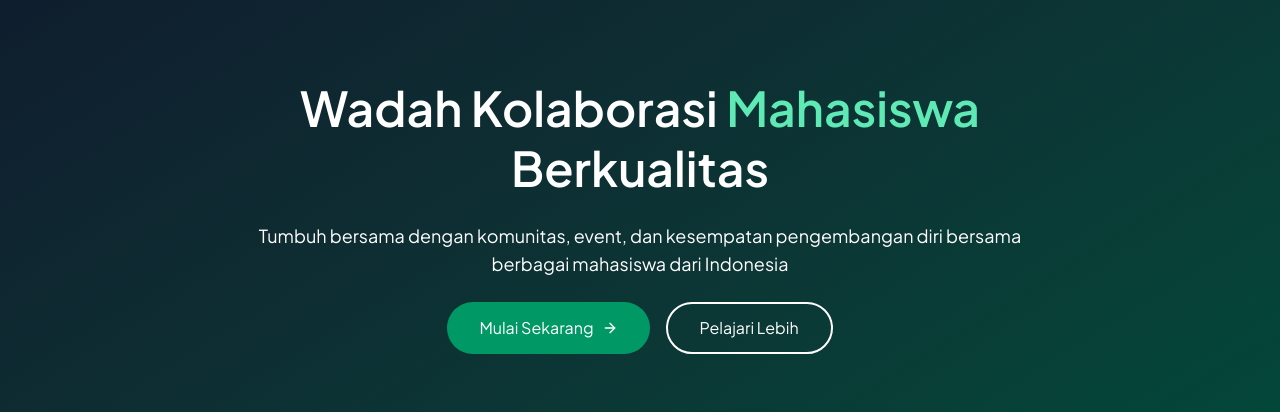
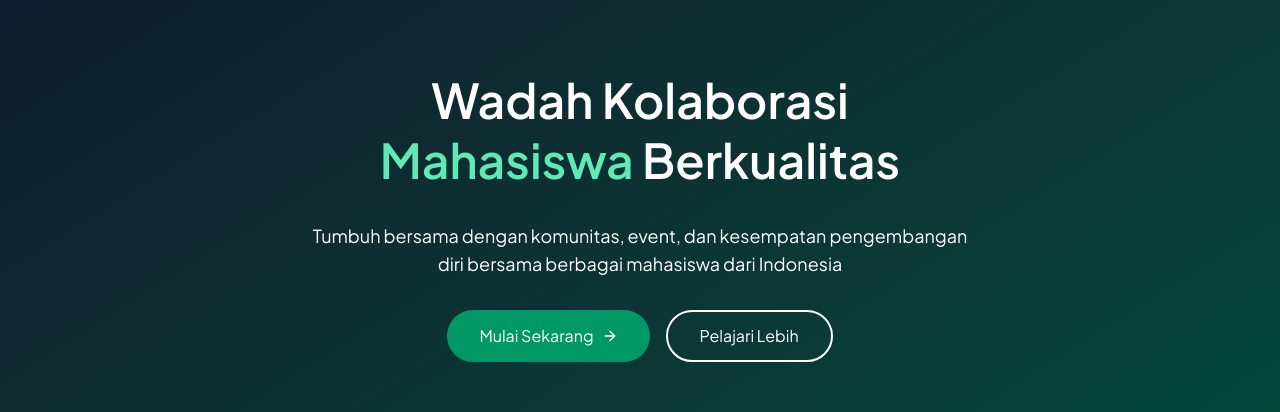
Before and after one commit to mgs28-mh/mgs, a Next.js app: page / in a window 1280 px wide. Shown: the part 184-596 px from the top of the page. Built offline with nearby package versions, Linux system fonts and the light colour scheme; no server answers.

Commit message:
mgs: update hero section

```diff
--- a/components/home.tsx
+++ b/components/home.tsx
@@ -5,11 +5,11 @@ import { FiArrowRight } from "react-icons/fi";
 export default function HomePage() {
   return (
     <main className="relative min-h-screen bg-gradient-to-br from-slate-50 to-emerald-50 dark:from-slate-900 dark:to-emerald-900">
-      <section className="relative z-15 mx-auto px-10 py-45 flex flex-col items-center justify-center min-h-screen text-center">
+      <section className="relative z-15 mx-auto px-10 py-40 flex flex-col items-center justify-center min-h-screen text-center">
         <motion.div
           initial={{ opacity: 0, y: 20 }}
           animate={{ opacity: 1, y: 0 }}
-          className="max-w-3xl space-y-6 text-white"
+          className="max-w-2xl space-y-8 text-white"
         >
           <h1 className="text-5xl font-bold leading-tight">
             Wadah Kolaborasi
```
